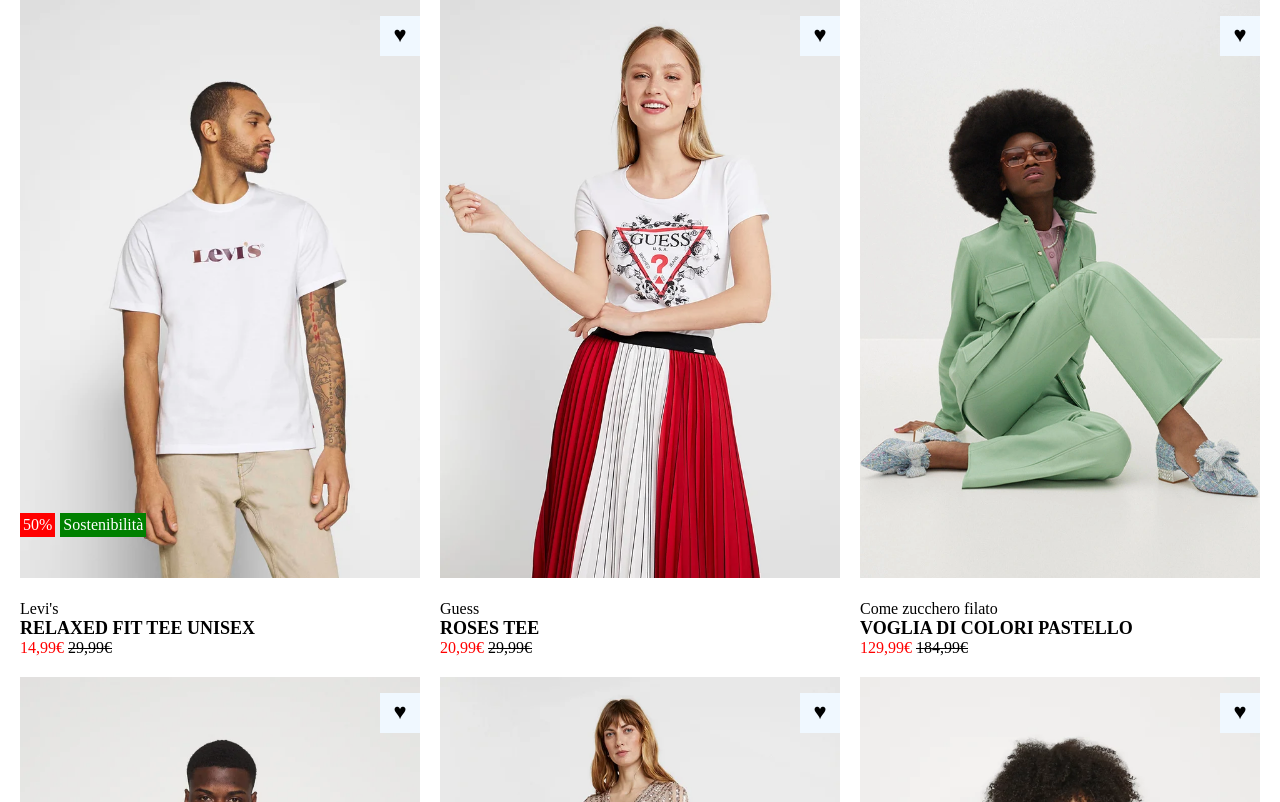
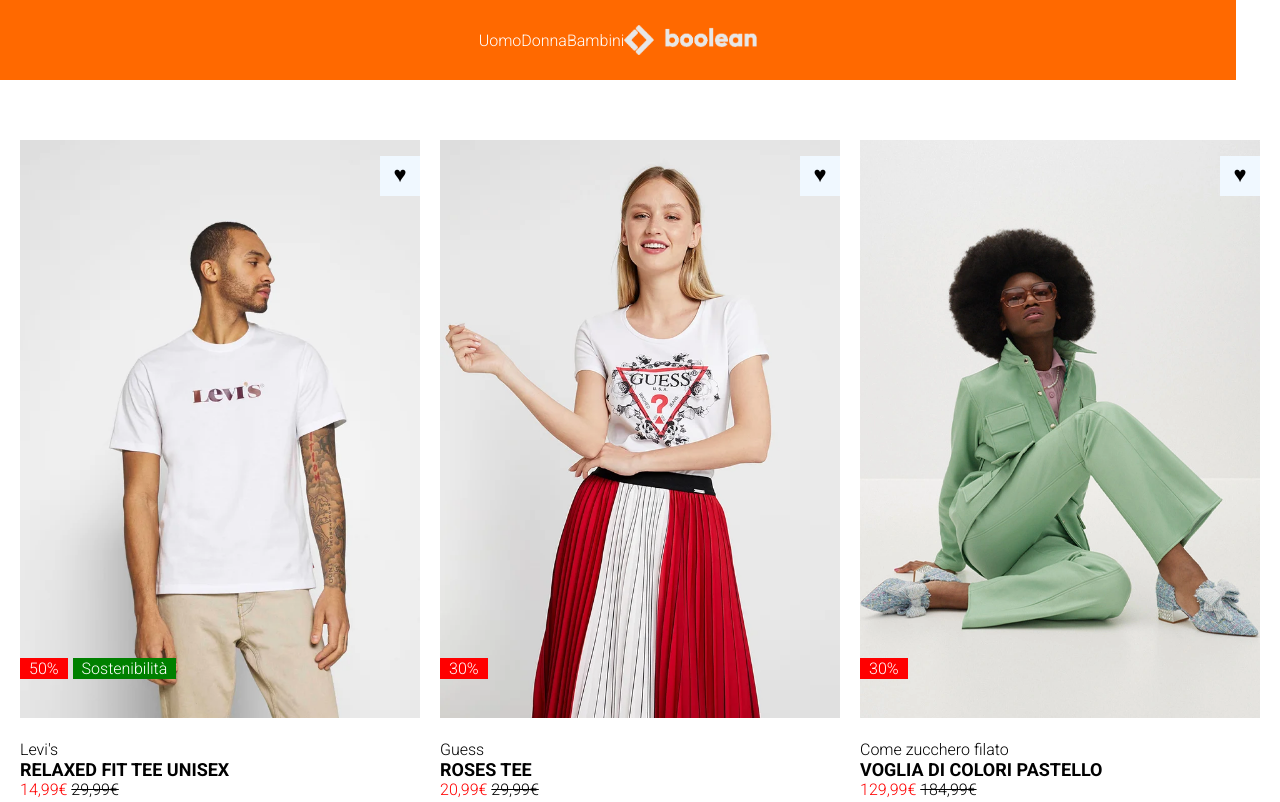
Before and after one commit to AlbertoMessineo/html-css-boolando, a plain HTML site: page index.html in a window 1280 px wide. Shown: the top 802 px of the page. Drawn offline with Linux system fonts and the light colour scheme; a web font is replaced by a local one.

Commit message:
feat: header to finish footer to do

```diff
--- a/css/styles.css
+++ b/css/styles.css
@@ -4,11 +4,46 @@
     padding: 0;
     box-sizing: border-box;
 }
+
 /* #endregion RESET*/
 
-/* -----------
-----COMMON-----
--------------- */
+/* TYPO */
+*{
+    font-family: 'Open Sans', sans-serif;
+    font-family: 'Roboto', sans-serif;
+}
+
+
+/* #region HEADER */
+header{
+    display: flex;
+    margin-bottom: 60px;
+}
+.topbar{
+    display: flex;
+    flex-direction: row;
+    justify-content: center;
+    align-items: center;
+    background-color: #ff6900;
+    width: 100%;
+    height: 80px;
+}
+.centro{
+    display: flex;
+    justify-content: center;
+    align-items: center;
+    height: 30px;
+    width: 133px
+}
+
+ul{
+    display: flex;
+    color: white;
+    list-style: none;
+}
+
+/* #endregion HEADER */
+
 
 /* #region MAIN */
 .container-flex{
@@ -38,13 +73,13 @@
     color: white;
 }
 .sos{
-    padding: 3px;
+    padding: 1px 9px;
     margin-left: 5px;
     background-color: green;
     z-index: 99;
 }
 .sconto{
-    padding: 3px;
+    padding: 1px 9px;
     background-color: red;
     z-index: 99;
 }
--- a/index.html
+++ b/index.html
@@ -4,13 +4,44 @@
     <meta charset="UTF-8">
     <meta name="viewport" content="width=device-width, initial-scale=1.0">
     <link rel="stylesheet" href="css/styles.css">
+    <!-- awesome fonts -->
+    <link rel="stylesheet" href="https://cdnjs.cloudflare.com/ajax/libs/font-awesome/6.4.2/css/all.min.css" integrity="sha512-z3gLpd7yknf1YoNbCzqRKc4qyor8gaKU1qmn+CShxbuBusANI9QpRohGBreCFkKxLhei6S9CQXFEbbKuqLg0DA==" crossorigin="anonymous" referrerpolicy="no-referrer" />
+
+    <!-- google fonts -->
+    <link rel="preconnect" href="https://fonts.googleapis.com">
+    <link rel="preconnect" href="https://fonts.gstatic.com" crossorigin>
+    <link href="https://fonts.googleapis.com/css2?family=Open+Sans&family=Roboto:wght@300;700&family=Skranji&display=swap" rel="stylesheet">
+
+
+
     <title>BOOLANDO</title>
 </head>
 <body>
 
-    <header></header>
+    <header>
+         <div class="topbar">
+            <div class="menu">
+                <ul class="generi">
+                    <li>Uomo</li>
+                    <li>Donna</li>
+                    <li>Bambini</li>
+                </ul>
+            </div>
+                <div class="centro">
+                    <img src="img\boolean-logo.png" alt="boolean-logo">
+                </div>
+            </div>
+            <div class="loghi">
+                <ul>
+                    <li><i class="fa-solid fa-user"></i></li>
+                    <li><i class="fa-solid fa-heart"></i></li>
+                    <li><i class="fa-solid fa-lock"></i></li>
+                </ul>
+            </div>
+         </div>
+         </header>
     <main>
-        <!-- CONTENITORE FOTO PRE-HOVER -->
+
         <div class="container-flex">
             <!-- IMG1 -->
             <div class="flex-item">
@@ -41,6 +72,7 @@
                 <h2 class="name">Roses tee</h2>
                 <p class="price">20,99€ <del>29,99€</del></p>
                 <div class="heart">	&#9829; </div>
+                <div class="sconto small-container">30%</div>
 
 
             </div>
@@ -56,6 +88,7 @@
                 <h2 class="name">voglia di colori pastello</h2>
                 <p class="price">129,99€ <del>184,99€</del></p>
                 <div class="heart">	&#9829; </div>
+                <div class="sconto small-container">30%</div>
             </div>
             <!-- IMG3 -->
 
@@ -69,6 +102,7 @@
                 <h2 class="name"> Tee unisex</h2>
                 <p class="price">14,99€ <del>29,99€</del></p>
                 <div class="heart">	&#9829; </div>
+                <div class="sos small-container">Sostenibilità</div>
             </div>
             <!-- IMG4 -->
 
@@ -95,10 +129,11 @@
                 <h2 class="name">Relaxed fit tee unisex</h2>
                 <p class="price">14,99€ <del>29,99€</del></p>
                 <div class="heart">	&#9829; </div>
+                <div class="sos small-container">Sostenibilità</div>
             </div>
             <!-- IMG6 -->
         </div>
-        <!-- CONTENITORE FOTO PRE-HOVER -->
+
     </main>
     <footer></footer>
 
```
